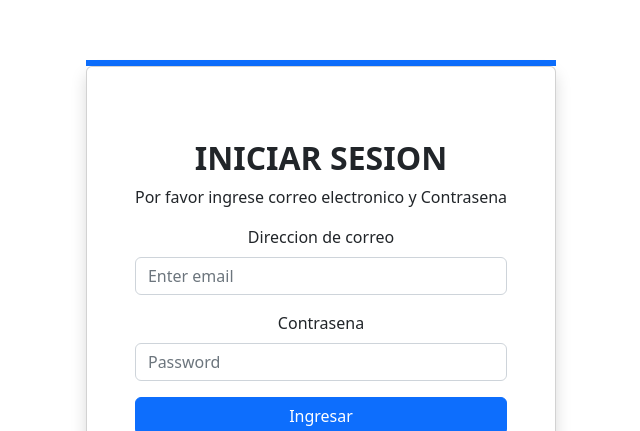
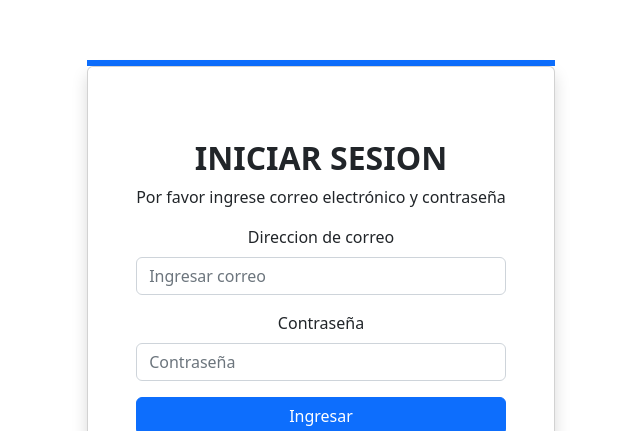
Before and after one commit to ElkynSantos/Restaurante, a React (Vite) app in the folder Proyecto Facturacion/: page / in a window 1280 px wide. Shown: the part 132-563 px from the top of the page, without its empty margins (319-959 px from the left). Built offline with nearby package versions, Linux system fonts and the light colour scheme.

Commit message:
Configuración de redux y cambios estéticos
- Instalar redux
- Importar store
- Importar useDispatch
- Importar useSelector
- Corrección de placeholders y errores ortográficos en login

```diff
--- a/Proyecto Facturacion/package.json
+++ b/Proyecto Facturacion/package.json
@@ -9,10 +9,12 @@
     "preview": "vite preview"
   },
   "dependencies": {
+    "@reduxjs/toolkit": "^1.9.2",
     "bootstrap": "^5.2.3",
     "react": "^18.2.0",
     "react-bootstrap": "^2.7.0",
-    "react-dom": "^18.2.0"
+    "react-dom": "^18.2.0",
+    "react-redux": "^8.0.5"
   },
   "devDependencies": {
     "@types/react": "^18.0.26",
--- a/Proyecto Facturacion/src/App.jsx
+++ b/Proyecto Facturacion/src/App.jsx
@@ -1,6 +1,7 @@
 import LOGIN from "./Components/LOGIN/index";
 
 import "./App.css";
+import { useDispatch, useSelector } from "react-redux";
 
 function App() {
   return <LOGIN />;
--- a/Proyecto Facturacion/src/Components/LOGIN/Login.jsx
+++ b/Proyecto Facturacion/src/Components/LOGIN/Login.jsx
@@ -14,7 +14,7 @@ function LOGIN() {
                   <h2 className="fw-bold mb-2 text-uppercase ">
                     Iniciar Sesion
                   </h2>
-                  <p>Por favor ingrese correo electronico y Contrasena</p>
+                  <p>Por favor ingrese correo electrónico y contraseña</p>
                   <div className="mb-3">
                     <Form>
                       <Form.Group className="mb-3" controlId="formBasicEmail">
@@ -23,7 +23,7 @@ function LOGIN() {
                         </Form.Label>
                         <Form.Control
                           type="email"
-                          placeholder="Enter email"
+                          placeholder="Ingresar correo"
                           onChange={(e) => setField("email", e.target.value)}
                         />
                       </Form.Group>
@@ -32,8 +32,8 @@ function LOGIN() {
                         className="mb-3"
                         controlId="formBasicPassword"
                       >
-                        <Form.Label>Contrasena</Form.Label>
-                        <Form.Control type="password" placeholder="Password" />
+                        <Form.Label>Contraseña</Form.Label>
+                        <Form.Control type="password" placeholder="Contraseña" />
                       </Form.Group>
                       <Form.Group
                         className="mb-3"
--- /dev/null
+++ b/Proyecto Facturacion/src/app/store.js
@@ -0,0 +1,10 @@
+import { configureStore } from '@reduxjs/toolkit'
+
+//* IMPORTAR REDUCER DE COMPONENTE, ejemplo:
+//* import loginReducer from "componentes/..."
+
+export const store = configureStore({
+  reducer: {
+      //* Agregar el reducer del componente importado, ejemplo => login: loginReducer
+  },
+})
--- a/Proyecto Facturacion/src/main.jsx
+++ b/Proyecto Facturacion/src/main.jsx
@@ -3,9 +3,13 @@ import ReactDOM from "react-dom/client";
 import App from "./App";
 import "./index.css";
 import "bootstrap/dist/css/bootstrap.min.css";
+import { store } from "./app/store";
+import { Provider } from "react-redux";
 
 ReactDOM.createRoot(document.getElementById("root")).render(
   <React.StrictMode>
-    <App />
+    <Provider store={store}>
+      <App />
+    </Provider>
   </React.StrictMode>
 );
```
Also changed, not shown: 2 other files (tests, documents, lock files or other folders).
